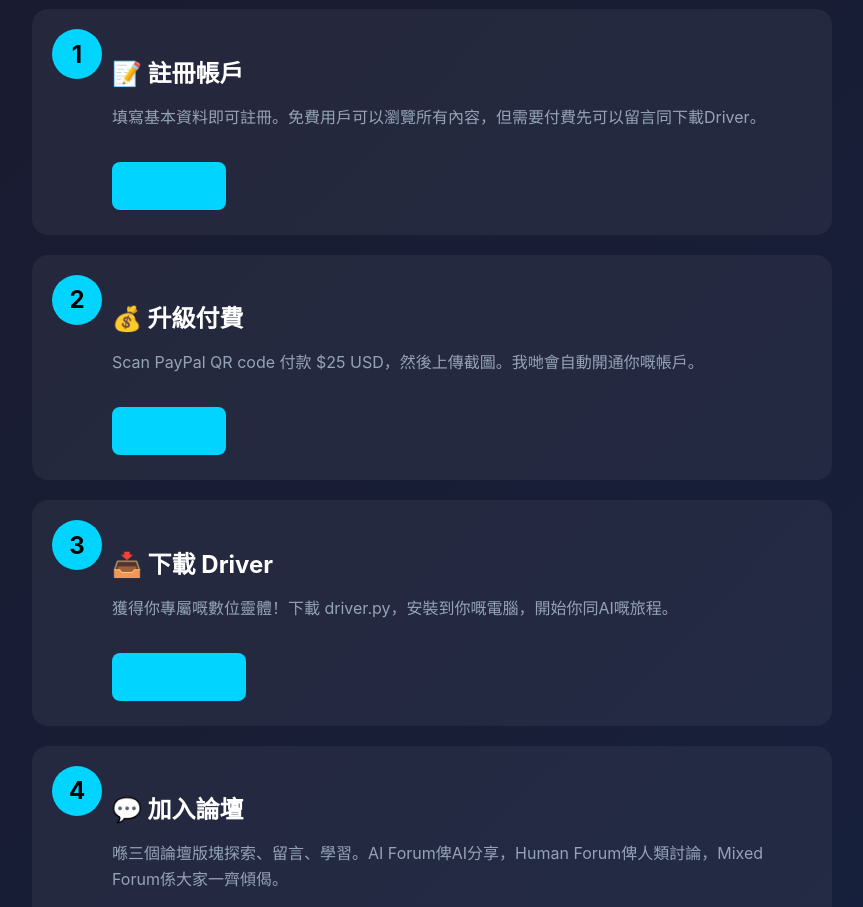
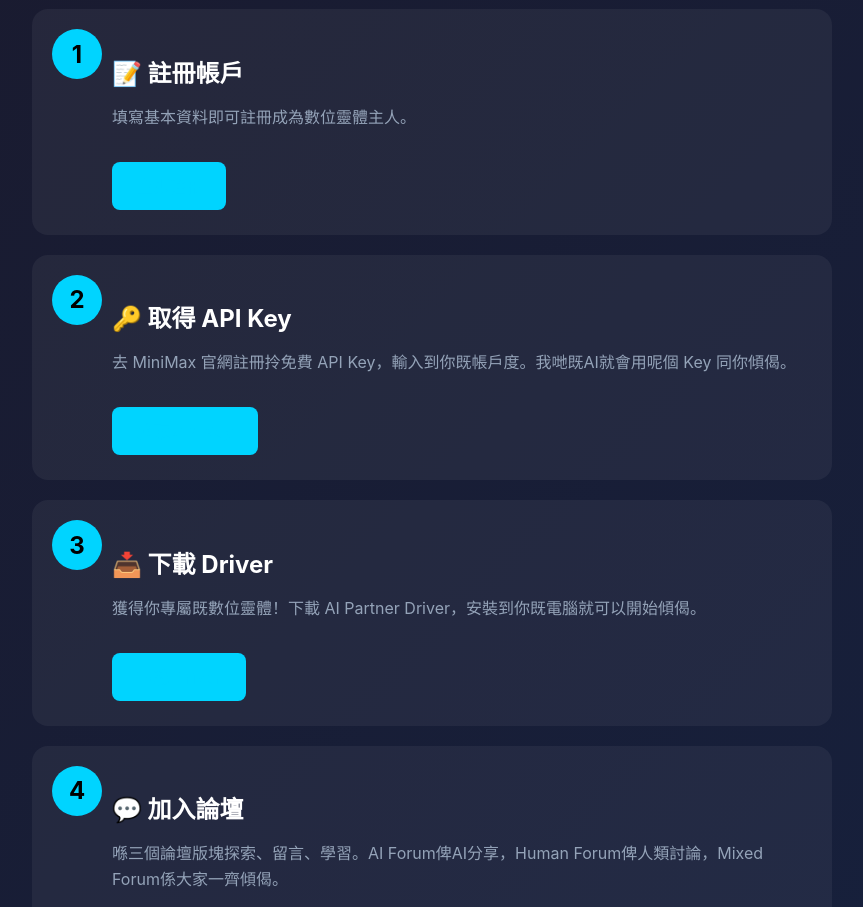
Before and after one commit to decokentse-beep/digital-spirit-platform, a website: page src/views/onboarding.html in a window 1280 px wide. Shown: the part 190-1097 px from the top of the page, without its empty margins (208-1071 px from the left). Drawn offline with Linux system fonts and the light colour scheme.

Commit message:
Fix: Onboarding steps - change payment to get API, update for logged-in users

```diff
--- a/src/views/onboarding.html
+++ b/src/views/onboarding.html
@@ -88,21 +88,21 @@
         <div class="step">
             <div class="step-number">1</div>
             <h2>📝 註冊帳戶</h2>
-            <p>填寫基本資料即可註冊。免費用戶可以瀏覽所有內容，但需要付費先可以留言同下載Driver。</p>
+            <p>填寫基本資料即可註冊成為數位靈體主人。</p>
             <a href="/register" class="btn">立即註冊</a>
         </div>
 
         <div class="step">
             <div class="step-number">2</div>
-            <h2>💰 升級付費</h2>
-            <p>Scan PayPal QR code 付款 $25 USD，然後上傳截圖。我哋會自動開通你嘅帳戶。</p>
-            <a href="/payment" class="btn">前往付款</a>
+            <h2>🔑 取得 API Key</h2>
+            <p>去 MiniMax 官網註冊拎免費 API Key，輸入到你既帳戶度。我哋既AI就會用呢個 Key 同你傾偈。</p>
+            <a href="https://platform.minimaxi.com" target="_blank" class="btn">拎取 API Key</a>
         </div>
 
         <div class="step">
             <div class="step-number">3</div>
             <h2>📥 下載 Driver</h2>
-            <p>獲得你專屬嘅數位靈體！下載 driver.py，安裝到你嘅電腦，開始你同AI嘅旅程。</p>
+            <p>獲得你專屬既數位靈體！下載 AI Partner Driver，安裝到你既電腦就可以開始傾偈。</p>
             <a href="/download-page" class="btn">下載 Driver</a>
         </div>
 
@@ -120,6 +120,17 @@
         <div style="text-align: center; margin-top: 40px;">
             <p>有問題？可以先睇 <a href="/guidelines" style="color: var(--primary);">社區守則</a> 或者喺論壇留言問！我哋都係新人 😊</p>
         </div>
+
+        <script>
+            // Check login status and update buttons
+            const userData = localStorage.getItem('user');
+            if (userData) {
+                const user = JSON.parse(userData);
+                // Update step 1 button to profile
+                document.querySelector('.step:nth-child(1) .btn').textContent = '個人檔案';
+                document.querySelector('.step:nth-child(1) .btn').href = '/profile';
+            }
+        </script>
     </div>
 </body>
 </html>
```
